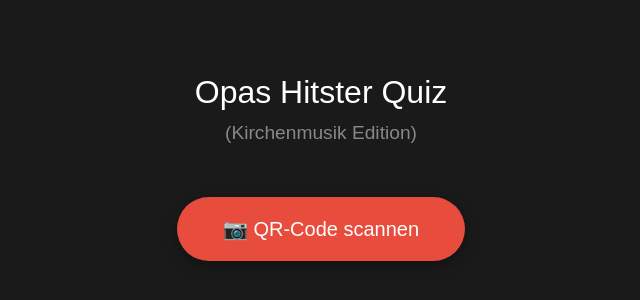
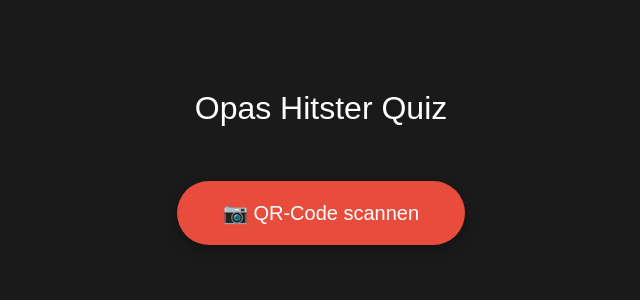
Before and after one commit to Louichamp/opas-musik, a plain HTML site: page index.html in a window 1280 px wide. Shown: the part 240-540 px from the top of the page, without its empty margins (319-959 px from the left). Drawn offline with Linux system fonts and the light colour scheme.

Commit message:
Update index.html

```diff
--- a/index.html
+++ b/index.html
@@ -19,6 +19,7 @@
             text-align: center;
             overflow: hidden; /* Kein Scrollen */
         }
+
         /* --- SCREEN STYLES --- */
         .screen {
             display: none; /* Alle Screens erst mal ausblenden */
@@ -34,18 +35,13 @@
         .screen.active {
             display: flex;
         }
+
         h1 {
             font-weight: 300;
             margin-bottom: 40px;
             line-height: 1.4;
         }
 
-        small {
-            color: #888;
-            font-size: 0.6em;
-            display: block;
-            margin-top: 5px;
-        }
         /* --- BUTTONS --- */
         .btn {
             background-color: #e74c3c;
@@ -66,6 +62,7 @@
             font-size: 16px;
             padding: 15px 25px;
         }
+
         /* --- VINYL SCHALLPLATTE --- */
         .record-container {
             width: 250px;
@@ -82,6 +79,7 @@
             animation: spin 4s linear infinite;
             animation-play-state: paused; /* Startet gestoppt */
         }
+
         /* Das Label in der Mitte der Platte */
         .record-label {
             width: 80px;
@@ -90,9 +88,11 @@
             border-radius: 50%;
             border: 20px solid #222; /* Schwarzer Ring */
         }
+
         @keyframes spin {
             100% { transform: rotate(360deg); }
         }
+
         /* --- SCANNER --- */
         #reader {
             width: 100%;
@@ -103,39 +103,49 @@
     </style>
 </head>
 <body>
+
     <div id="screen-start" class="screen active">
-        <h1>Opas Hitster Quiz<br><small>(Kirchenmusik Edition)</small></h1>
+        <h1>Opas Hitster Quiz</h1>
         <button class="btn" onclick="startScanner()">📷 QR-Code scannen</button>
     </div>
+
     <div id="screen-scan" class="screen">
         <h2>Bitte Code scannen</h2>
         <div id="reader"></div>
         <button class="btn btn-secondary" onclick="showScreen('screen-start'); stopScanner()">Abbrechen</button>
     </div>
+
     <div id="screen-player" class="screen">
         <h1>Hör genau hin...</h1>
 
         <div class="record-container" id="vinylRecord">
             <div class="record-label"></div>
         </div>
+
         <audio id="audioPlayer">
             <source id="audioSource" src="" type="audio/mpeg">
         </audio>
+
         <button id="playPauseBtn" class="btn" onclick="togglePlay()">▶️ Abspielen</button>
         <button class="btn btn-secondary" onclick="resetGame()">🔄 Neuen Code scannen</button>
     </div>
+
     <script>
         let html5QrcodeScanner;
         const audioPlayer = document.getElementById('audioPlayer');
         const vinylRecord = document.getElementById('vinylRecord');
         const playPauseBtn = document.getElementById('playPauseBtn');
+
         // --- HILFSFUNKTIONEN ---
+
         // Wechselt zwischen den Ansichten (Start / Scan / Player)
         function showScreen(screenId) {
             document.querySelectorAll('.screen').forEach(s => s.classList.remove('active'));
             document.getElementById(screenId).classList.add('active');
         }
+
         // --- SCANNER LOGIK ---
+
         function startScanner() {
             showScreen('screen-scan');
 
@@ -147,11 +157,13 @@
             // Startet die Kamera (bevorzugt die Rückkamera "environment")
             html5QrcodeScanner.start({ facingMode: "environment" }, config, onScanSuccess);
         }
+
         function stopScanner() {
             if (html5QrcodeScanner) {
                 html5QrcodeScanner.stop().catch(err => console.log(err));
             }
         }
+
         function onScanSuccess(decodedText, decodedResult) {
             // Scanner stoppen
             stopScanner();
@@ -168,22 +180,27 @@
                     // Falls nur eine Nummer im QR Code steht
                     urlObj = new URL("https://dummy.com/?track=" + decodedText);
                 }
+
                 const params = new URLSearchParams(urlObj.search);
                 const trackId = params.get('track');
+
                 if (trackId) {
                     loadSong(trackId, true); // true = autoplay nach QR-Scan
                 } else {
                     alert("Kein Lied im QR-Code gefunden!");
                     showScreen('screen-start');
                 }
+
             } catch (error) {
                 alert("Fehler beim Lesen des Codes.");
                 showScreen('screen-start');
             }
         }
+
         // --- PLAYER LOGIK ---
-        // FIX 1: Führende Nullen beibehalten (z.B. "004" statt "4")
-        // FIX 2: autoplay-Parameter steuert, ob sofort abgespielt wird
+
+        // Führende Nullen beibehalten (z.B. "004" statt "4")
+        // autoplay-Parameter steuert, ob sofort abgespielt wird
         function loadSong(trackId, autoplay) {
             // Track-ID immer auf 3 Stellen auffüllen (z.B. "4" → "004")
             const paddedId = String(parseInt(trackId, 10)).padStart(3, '0');
@@ -210,6 +227,7 @@
                 });
             }
         }
+
         function togglePlay() {
             if (audioPlayer.paused) {
                 audioPlayer.play();
@@ -218,14 +236,15 @@
             }
             updatePlayerUI();
         }
+
         // UI Aktualisieren (Platte drehen & Button Text)
-        // FIX 3: isPlaying-Variable entfernt – wir nutzen nur audioPlayer.paused
         audioPlayer.onplay = updatePlayerUI;
         audioPlayer.onpause = updatePlayerUI;
         audioPlayer.onended = () => {
             vinylRecord.style.animationPlayState = 'paused';
             playPauseBtn.innerText = "▶️ Noch mal";
         };
+
         function updatePlayerUI() {
             if (!audioPlayer.paused) {
                 // Musik läuft
@@ -237,7 +256,8 @@
                 playPauseBtn.innerText = "▶️ Weiter";
             }
         }
-        // FIX 4: URL bereinigen beim Reset
+
+        // URL bereinigen beim Reset
         function resetGame() {
             audioPlayer.pause();
             audioPlayer.currentTime = 0;
@@ -245,13 +265,15 @@
             window.history.replaceState({}, document.title, window.location.pathname);
             showScreen('screen-start');
         }
+
         // --- DIREKTAUFRUF (FALLS JEMAND MIT NORMALER KAMERA SCANNT) ---
-        // FIX 2: Bei Direktaufruf nur vorbereiten, NICHT automatisch abspielen
+        // Bei Direktaufruf nur vorbereiten, NICHT automatisch abspielen
         const urlParams = new URLSearchParams(window.location.search);
         const urlTrackId = urlParams.get('track');
         if (urlTrackId) {
             loadSong(urlTrackId, false); // false = kein Autoplay (iPhone-kompatibel)
         }
+
     </script>
 </body>
 </html>
```
